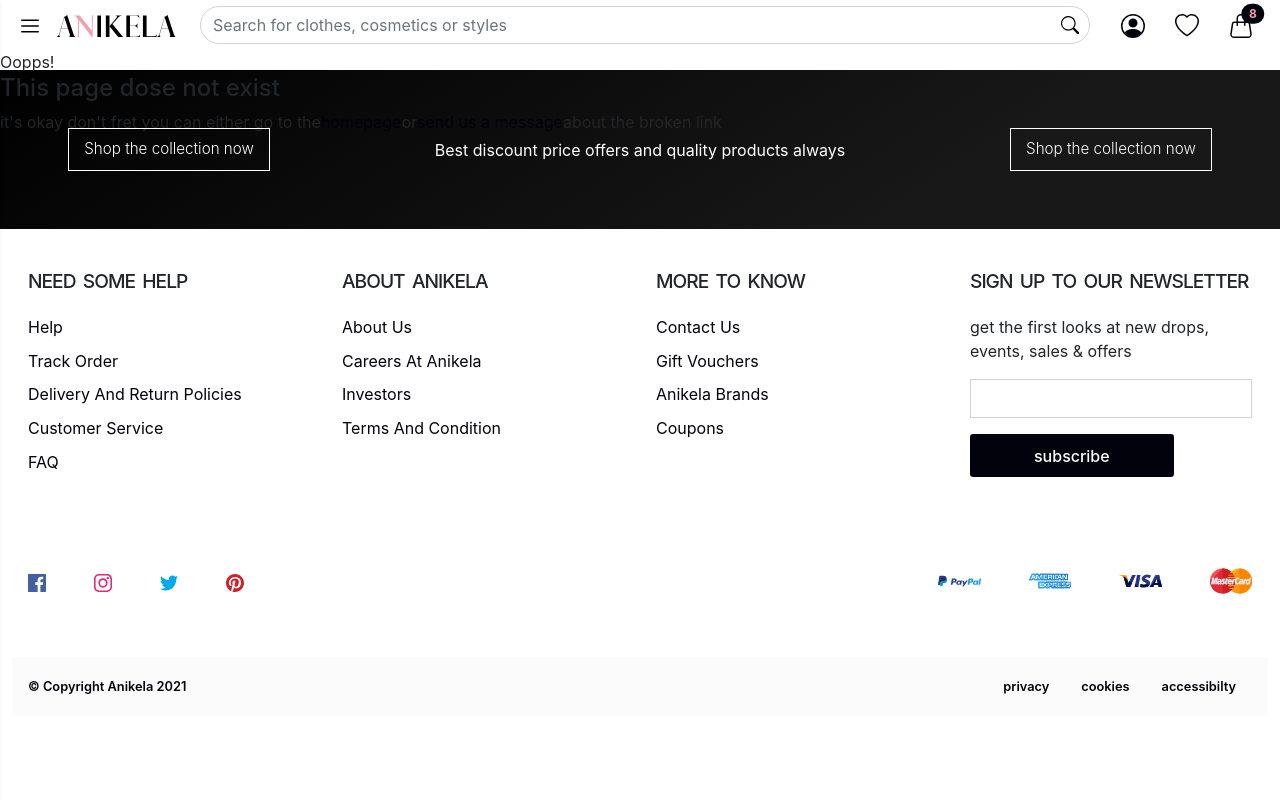
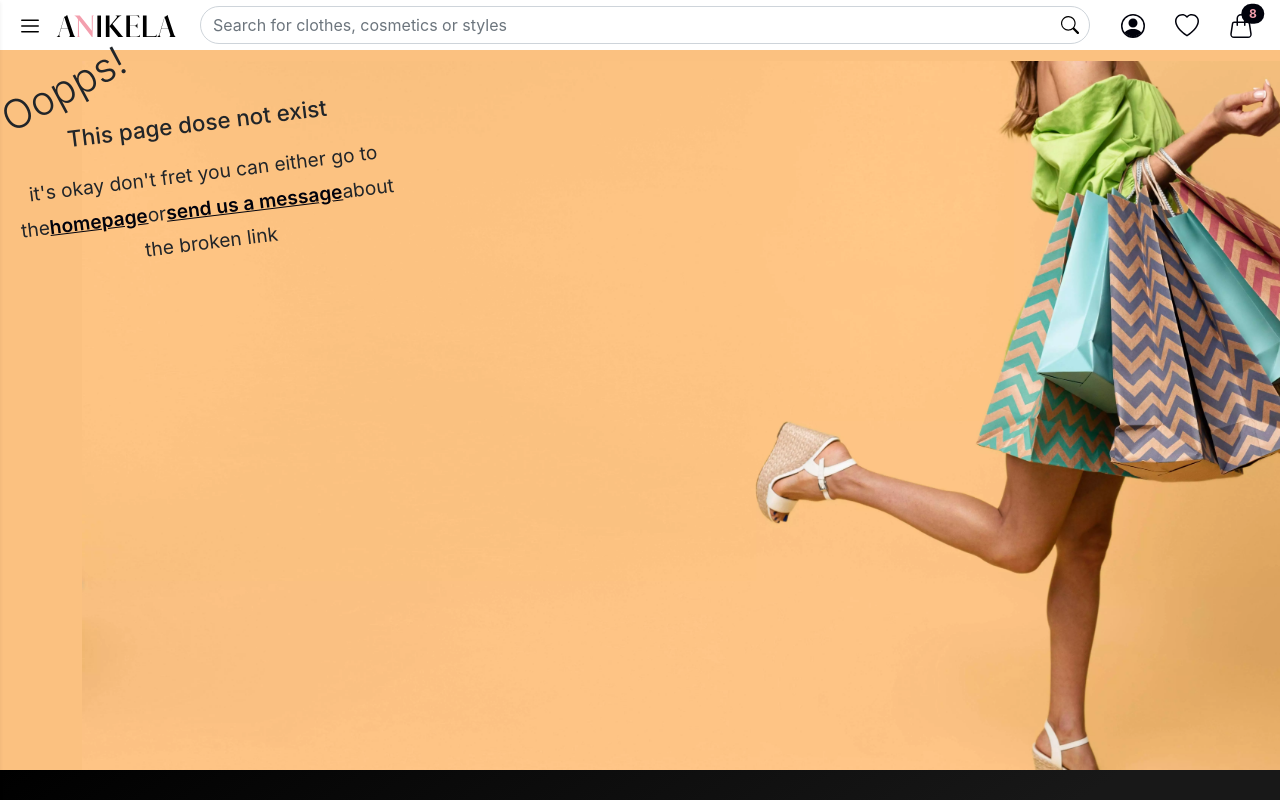
Before and after one commit to Coast-Information-Technology/anikela-ecommerce-customers-frontend, a React (Create React App) app: page /dashboard in a window 1280 px wide. Shown: the top 800 px of the page. Built offline with nearby package versions, Linux system fonts and the light colour scheme.

Commit message:
added styles for 404 page

```diff
--- a/src/scss/pages/_404.scss
+++ b/src/scss/pages/_404.scss
@@ -0,0 +1,52 @@
+.f04 {
+  width: 100%;
+  height: 100vh;
+  background-image: url("./../../assets/images/404-bg-image.webp");
+  background-size: cover;
+  background-repeat: no-repeat;
+  background-position: bottom -0.68rem right -14rem;
+  background-color: #fbc180;
+  @extend .container-fluid;
+
+  &-container {
+    width: 100%;
+    height: auto;
+    color: $light;
+    padding-top: 6rem;
+    padding-left: 5rem;
+  }
+  &-exclamation {
+    width: 100px;
+    font-size: 2.5rem;
+    font-weight: 300;
+    display: block;
+    transform: rotateZ(-28deg) translate(-20%, 15%);
+  }
+  &-error-num {
+    font-size: 8.5rem;
+    font-weight: 700;
+    letter-spacing: 2.8rem;
+    & > span:nth-child(2) {
+      color: $dark;
+    }
+  }
+  &-content {
+    width: 385px;
+    height: auto;
+    text-align: center;
+    transform: rotateZ(-7deg);
+    &__heading {
+      font-size: 1.4rem;
+      margin-bottom: 1.2rem;
+    }
+    &__lead {
+      font-size: 1.2rem;
+      line-height: 1.8;
+    }
+    &__link {
+      font-weight: 600;
+      color: $dark;
+      text-decoration: underline $dark;
+    }
+  }
+}
```
